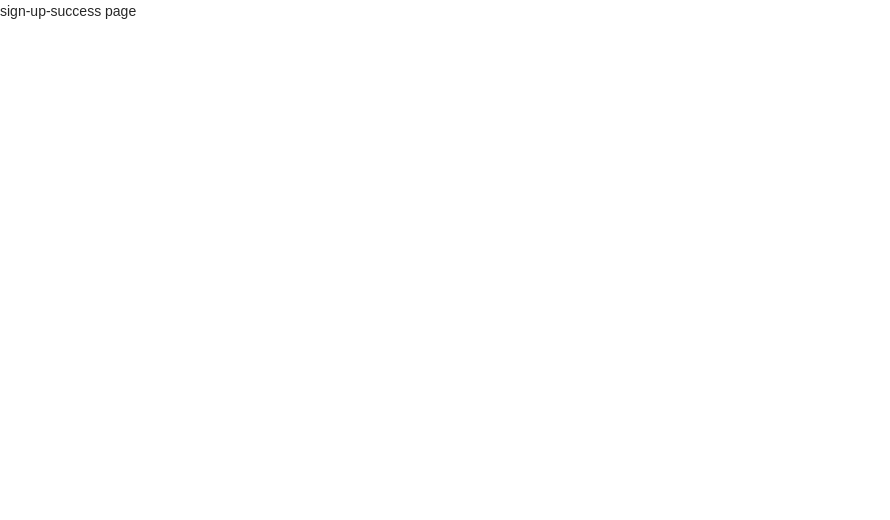
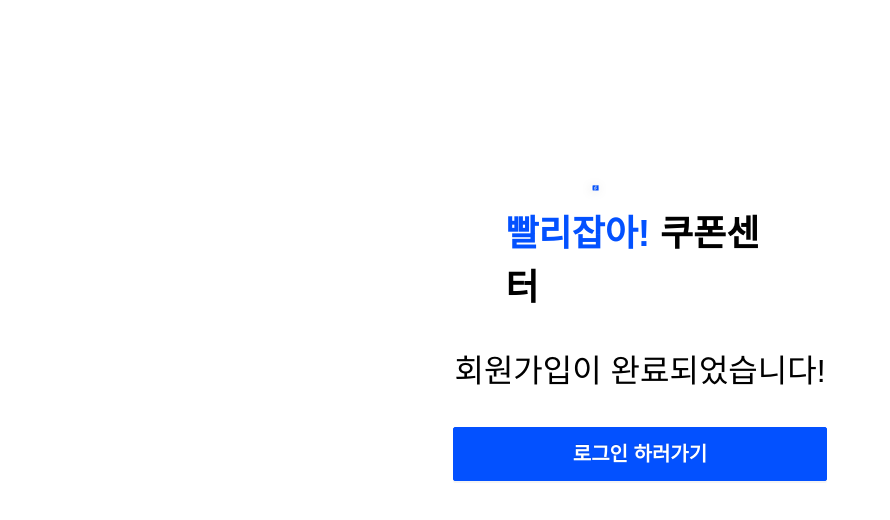
Before and after one commit to gahyuun/Upjuyanolja_FE, a React (Create React App) app: page /signup/success in a window 1280 px wide. Shown: the top 520 px of the page, without its empty margins (0-890 px from the left). Built offline with nearby package versions, Linux system fonts and the light colour scheme; a web font is replaced by a local one.

Commit message:
Feat: 회원 정보 완료 페이지 구현 (#51)

```diff
--- a/src/components/layout/side-bar/accommodation-list/index.tsx
+++ b/src/components/layout/side-bar/accommodation-list/index.tsx
@@ -1,4 +1,4 @@
-import TextBox from '@components/text-box';
+import { TextBox } from '@components/text-box';
 import { Button } from 'antd';
 import styled from 'styled-components';
 import { colors } from '@/constants/colors';
--- a/src/components/layout/side-bar/navigation/index.tsx
+++ b/src/components/layout/side-bar/navigation/index.tsx
@@ -1,6 +1,6 @@
 import { colors } from '@/constants/colors';
 import { navigationMap } from '@/constants/navigation';
-import TextBox from '@components/text-box';
+import { TextBox } from '@components/text-box';
 import { Link } from 'react-router-dom';
 import styled from 'styled-components';
 import { StyledNavItemProps } from './type';
--- a/src/components/layout/side-bar/signout-btn/index.tsx
+++ b/src/components/layout/side-bar/signout-btn/index.tsx
@@ -1,5 +1,5 @@
 import { LogoutOutlined } from '@ant-design/icons';
-import TextBox from '@components/text-box';
+import { TextBox } from '@components/text-box';
 import styled from 'styled-components';
 
 export const SignOutBtn = () => {
--- a/src/components/layout/side-bar/user-profile/index.tsx
+++ b/src/components/layout/side-bar/user-profile/index.tsx
@@ -1,6 +1,6 @@
 import { Button, Space } from 'antd';
 import styled from 'styled-components';
-import TextBox from '@components/text-box';
+import { TextBox } from '@components/text-box';
 import { colors } from '@/constants/colors';
 import { StyledSpaceProps } from './type';
 
--- /dev/null
+++ b/src/components/sign-up/index.tsx
@@ -0,0 +1,61 @@
+import { TextBox } from '@components/text-box';
+import styled from 'styled-components';
+import MainLogo from '@assets/image/logo.png';
+import React from 'react';
+
+export const Main = () => {
+  return (
+    <MainContainer>
+      <LogoContainer>
+        <Logo />
+      </LogoContainer>
+      <TextContainer>
+        <TextBox
+          typography="h2"
+          color={'primary'}
+          fontWeight={'700'}
+          textAlign="center"
+        >
+          빨리잡아!
+        </TextBox>
+        <TextBox
+          typography="h2"
+          color="black900"
+          textAlign="center"
+          fontWeight={'700'}
+        >
+          {' '}
+          쿠폰센터
+        </TextBox>
+      </TextContainer>
+    </MainContainer>
+  );
+};
+const MainContainer = styled.div`
+  display: flex;
+  flex-direction: column;
+  gap: 16px;
+  width: 269px;
+  height: 130px;
+`;
+
+const LogoContainer = styled.div`
+  width: 100px;
+  height: 60px;
+
+  display: flex;
+  justify-content: center;
+  align-items: center;
+  margin: 0 auto;
+`;
+
+const Logo = styled.div`
+  background-image: url(${MainLogo});
+  background-size: contain;
+  background-repeat: no-repeat;
+  width: 100%;
+  height: 100%;
+  filter: drop-shadow(0px 1px 5px rgba(0, 0, 0, 0.1));
+`;
+
+const TextContainer = styled.div``;
--- a/src/pages/sign-up-success/index.tsx
+++ b/src/pages/sign-up-success/index.tsx
@@ -1,3 +1,64 @@
+import { useCustomNavigate } from '@hooks/sign-up/useSignUp';
+import { Layout, Button } from 'antd';
+import styled from 'styled-components';
+import { TextBox } from '@components/text-box';
+import { Main } from '@components/sign-up';
+
 export const SignUpSuccess = () => {
-  return <div>sign-up-success page</div>;
+  const { handleChangeUrl } = useCustomNavigate();
+  return (
+    <StyledLayout>
+      <StyledContent>
+        <Main />
+        <TextBox
+          typography="h3"
+          color={'black900'}
+          textAlign="center"
+          fontWeight={'500'}
+        >
+          회원가입이 완료되었습니다!
+        </TextBox>
+        <StyledButton
+          onClick={() => handleChangeUrl('/signin')}
+          type="primary"
+          size="large"
+        >
+          로그인 하러가기
+        </StyledButton>
+      </StyledContent>
+    </StyledLayout>
+  );
 };
+
+const StyledLayout = styled(Layout)`
+  max-width: 100vw;
+  background-color: white;
+`;
+
+const StyledContent = styled(Layout.Content)`
+  display: flex;
+  flex-direction: column;
+  justify-content: center;
+  align-items: center;
+  margin: 0 auto;
+
+  height: 666px;
+
+  gap: 32px;
+`;
+
+const StyledButton = styled(Button)`
+  display: flex;
+  align-items: center;
+  justify-content: center;
+
+  width: 374px;
+  height: 54px;
+
+  font-size: 20px;
+  font-weight: 700;
+  line-height: 30px;
+  text-align: center;
+
+  padding: 12px 32px 12px 32px;
+`;
```
Also changed, not shown: src/assets/image/logo.png (added).
